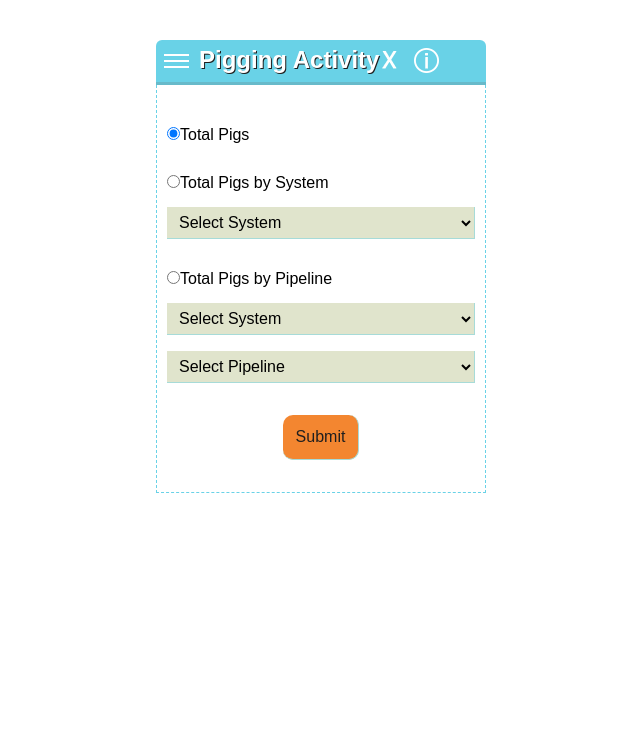
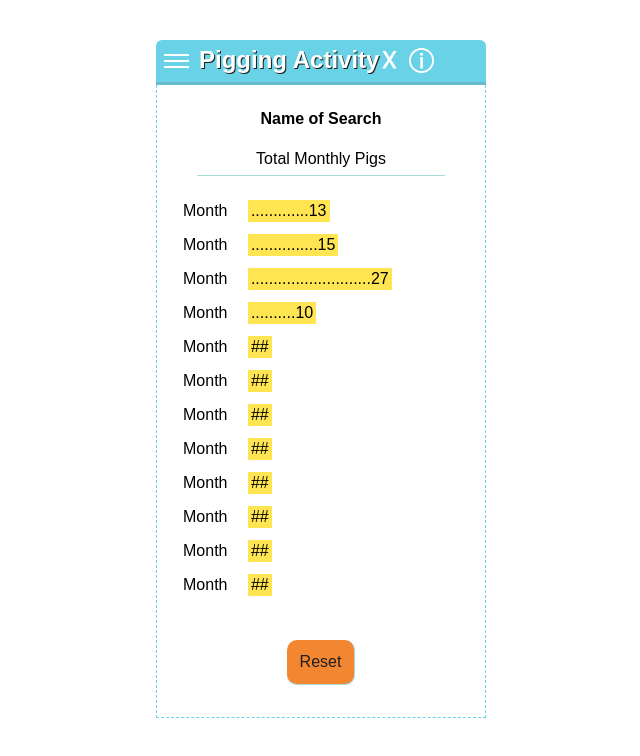
Before and after one commit to KSherrell/pipeline-pigging-ops-fullstack-capstone-project, a website: page index.html in a window 1280 px wide. Shown: the whole page, without its empty margins (319-959 px from the left). Drawn offline with nearby package versions, Linux system fonts and the light colour scheme; a web font is replaced by a local one.

Commit message:
double checked and corrected margins/paddings for Pigging Activity Results

```diff
--- a/css/main.css
+++ b/css/main.css
@@ -409,7 +409,7 @@ html {}
         border: none;
     }
     /*  PIGGING ACTIVITY  */
-/*
+    /*
     .pigging-activity-container form {
         padding: 1rem 0 0;
     }
@@ -442,7 +442,7 @@ html {}
         border-bottom: 1px solid #A7DBD8;
     }
     .pigging-activity-container div.months-pigs {
-        margin: 5rem auto 0;
+        margin: 6rem auto 0;
         padding-left: 1rem;
     }
     .pigging-activity-container div.months-pigs p {
@@ -960,6 +960,13 @@ html {}
     .pigging-schedule-container div.schedule-results {
         margin: 0 0 75px;
     }
+    .pigging-activity-container div.pigging-activity-results div:first-child {
+        position: sticky;
+    }
+    .pigging-activity-container div.months-pigs {
+        margin: 1rem auto 0;
+        padding-left: 1rem;
+    }
 }
 
 @media only screen and (min-width: 768px) {
@@ -1034,16 +1041,9 @@ html {}
         /*        margin-top: 4rem;*/
     }
     /*    PIGGING ACTIVITY   */
-/*
-    #pagePiggingActivity section {
-        padding: 50px 15px 0;
-    }
-*/
     .pigging-activity-container div.pigging-activity-results div:first-child {
-        position: sticky;
-    }
-    .pigging-activity-container div.months-pigs {
-        margin-top: 0;
+        position: relative;
+        top: 0;
     }
     /*    VIEW HISTORY   */
     .view-history-container div.history-results div:first-child {
--- a/index.html
+++ b/index.html
@@ -466,7 +466,7 @@
 
 
 
-<!--
+    <!--
     <main id="pageDebrisReport" class="jsHide">
 
         <header>
@@ -721,14 +721,15 @@
     <main id="pagePiggingActivity" class="jsHide">
         <header class="foreman-header">
             <div>
-                <a href="#"><img src="imgs/admin-menu-wht.png"></a>
+                <img src="imgs/admin-menu-wht.png">
                 <h1>Pigging Activity</h1>
-                <a href="#"><img src="imgs/exit.png"></a>
-                <a href="#"><img src="imgs/acct-info-wht.png"></a>
+                <img src="imgs/exit.png">
+                <img src="imgs/acct-info-wht.png">
             </div>
         </header>
         <section class="pigging-activity-container">
 
+            <!--
             <form id="piggingActivity" action="" method="">
                 <div>
                     <input type="radio" name="radio-pigging-activity" id="radio-total-pigs" value="total-pigs" checked="checked" required><label for="radio-total-pigs">Total Pigs</label>
@@ -770,8 +771,8 @@
                     <button form="piggingActivity" type="submit">Submit</button>
                 </div>
             </form>
+-->
 
-<!--
 
             <div class="pigging-activity-results">
                 <div>
@@ -796,7 +797,6 @@
                     <button form="piggingActivity" type="reset">Reset</button>
                 </div>
             </div>
--->
 
 
         </section>
```
